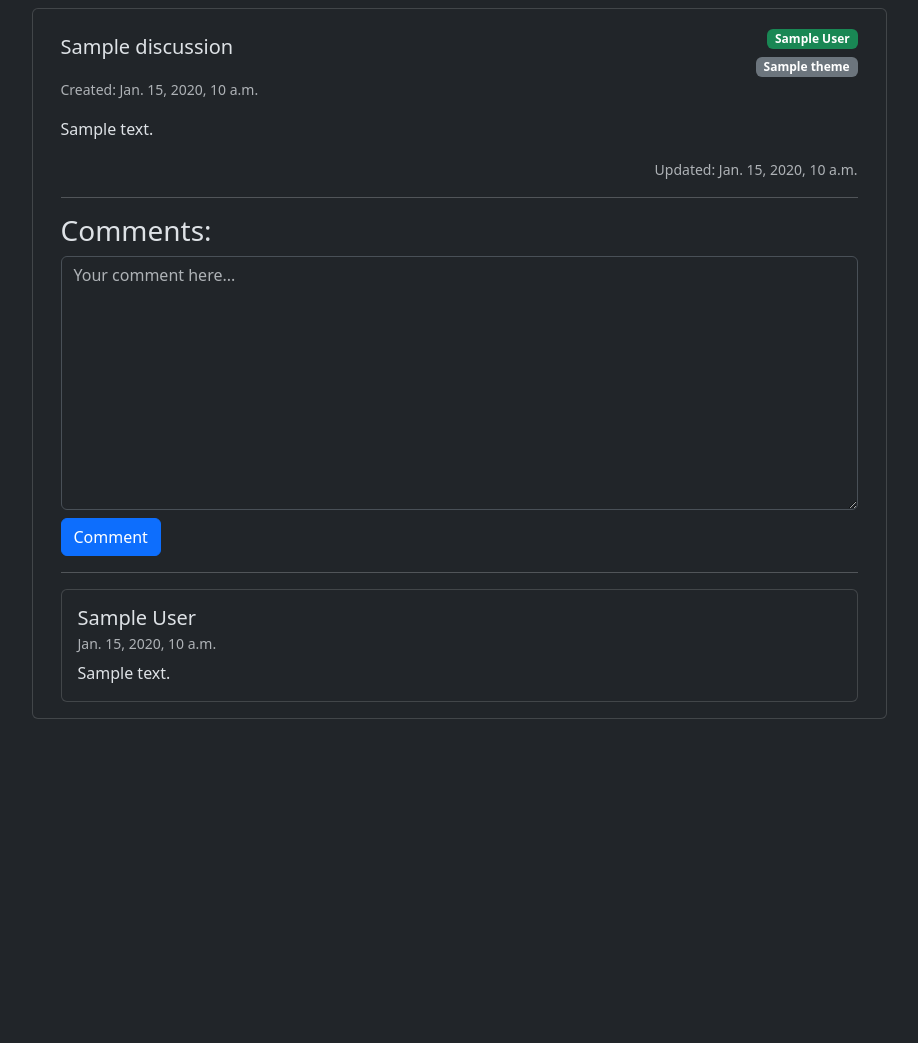
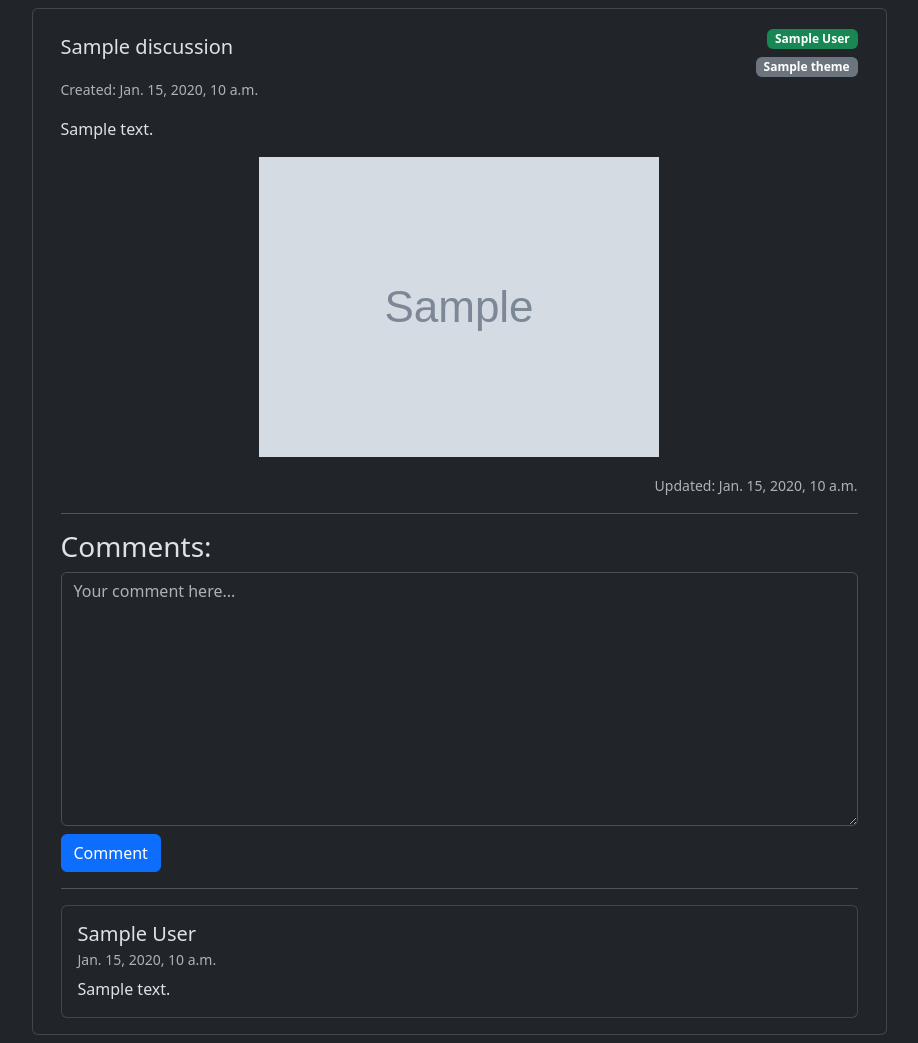
Before and after one commit to YehorChervonyi/NG_2022_Gorbachov_Chervonyi_Project, a Django app: page /1/1/ in a window 1280 px wide. Shown: the part 56-1099 px from the top of the page, without its empty margins (181-1099 px from the left). Before the commit the page ends 775 px from the top, so only its background shows below. Run offline with Django 4.2, Linux system fonts and the light colour scheme; tables that the repository leaves empty hold one stand-in row (values such as "Sample post"); grey boxes marked "Sample" are stand-in pictures.

Commit message:
Upladed images displayed on discussion page

```diff
--- a/forum/forum/templates/authentication/discussion.html
+++ b/forum/forum/templates/authentication/discussion.html
@@ -20,6 +20,13 @@
 
 
                 <p class="card-text">{{discuss.description}}</p>
+                {%if discuss.image%}
+                <p class="card-text">
+                  <center>
+                  <img class="img-fluid" src="{{discuss.image.url}}" alt="">
+                  </center>
+                </p>
+                {%endif%}
                 <div class="row align-items-center">
                     <div class="col">
                     </div>
```
